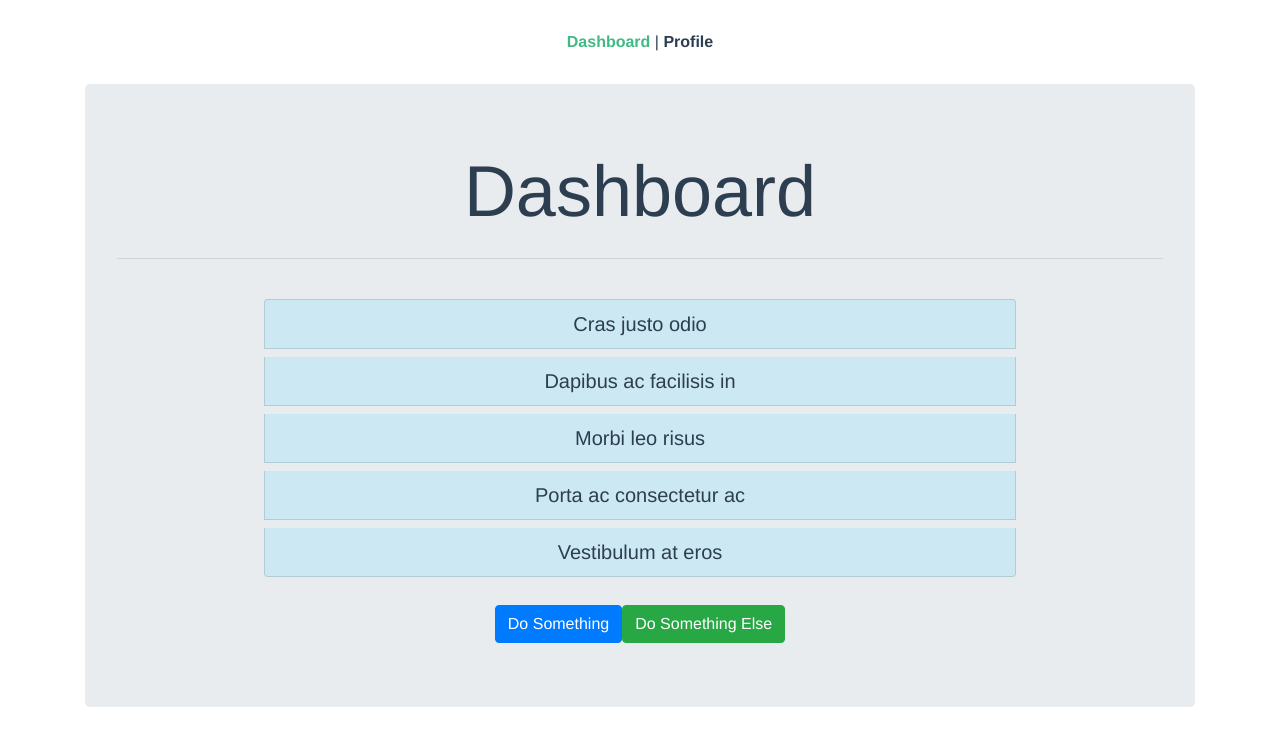
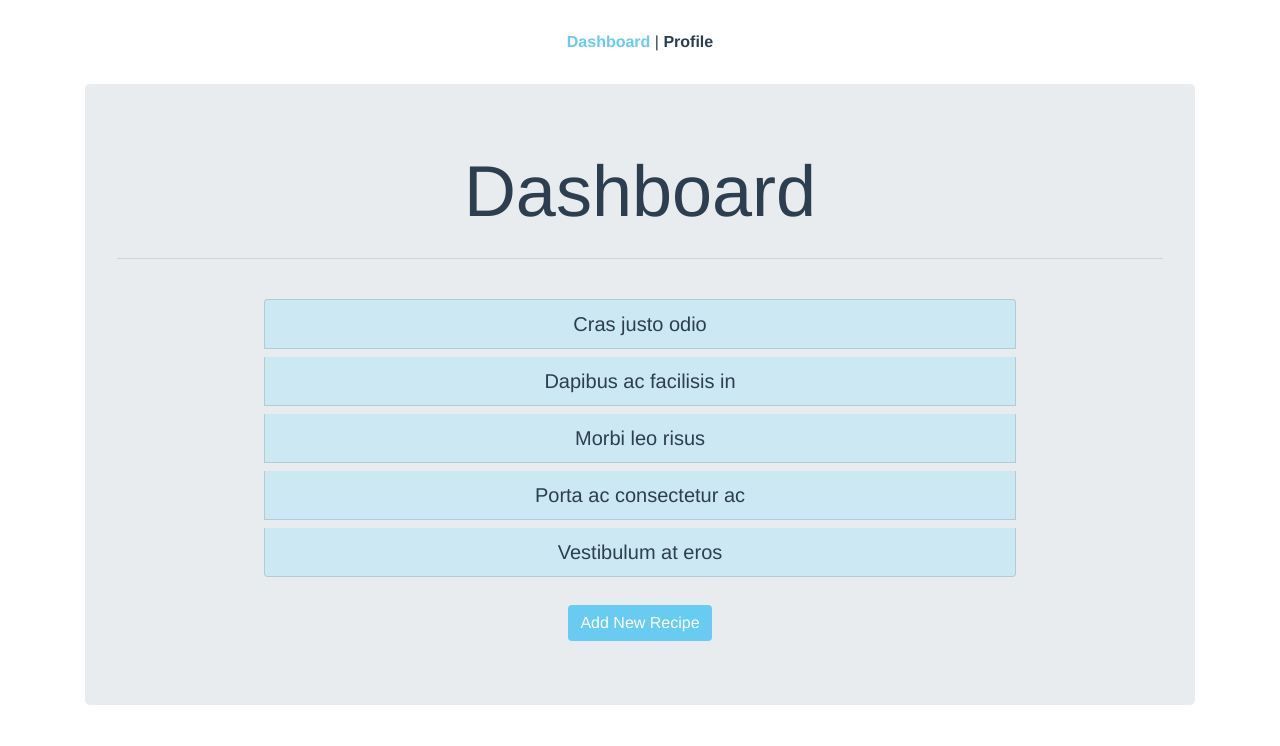
Before and after one commit to Baharghadimii/recipe-box, a Vue app: page / in a window 1280 px wide. Shown: the top 746 px of the page. Built offline with nearby package versions, Linux system fonts and the light colour scheme; the HTML template or start-up script is replaced by a standard one.

Commit message:
modify button style

```diff
--- a/src/App.vue
+++ b/src/App.vue
@@ -27,7 +27,7 @@
     color: #2c3e50;
 
     &.router-link-exact-active {
-      color: #42b983;
+      color: #68cbf1;
     }
   }
 }
--- /dev/null
+++ b/src/assets/sass/components/_dashboard.scss
@@ -0,0 +1,7 @@
+.btn-dash {
+  background-color: $dk-blue;
+  border: none;
+  &:hover {
+    background-color: rgb(31, 147, 224);
+  }
+}
--- a/src/assets/sass/index.scss
+++ b/src/assets/sass/index.scss
@@ -1,2 +1,3 @@
 @import "./base/variables";
 @import "./components/itemList";
+@import "./components/dashboard";
--- a/src/views/Dashboard.vue
+++ b/src/views/Dashboard.vue
@@ -6,8 +6,7 @@
 
       <RecipeList />
 
-      <b-button variant="primary" href="#">Do Something</b-button>
-      <b-button variant="success" href="#">Do Something Else</b-button>
+      <b-button class="btn-dash" href="#">Add New Recipe</b-button>
     </b-jumbotron>
   </div>
 </template>
```
